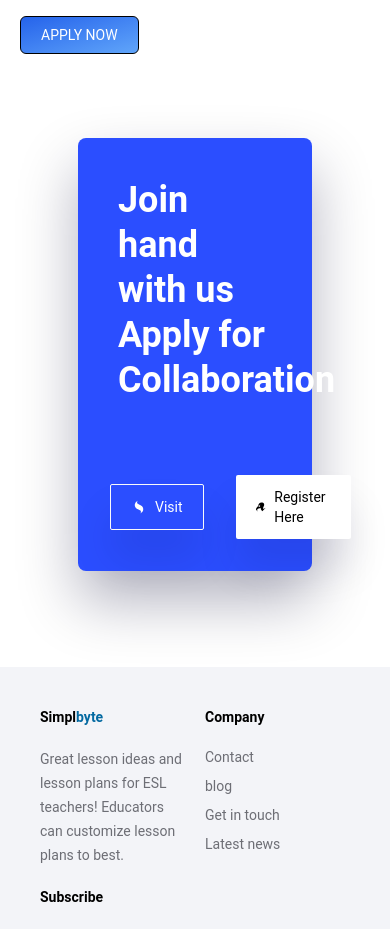
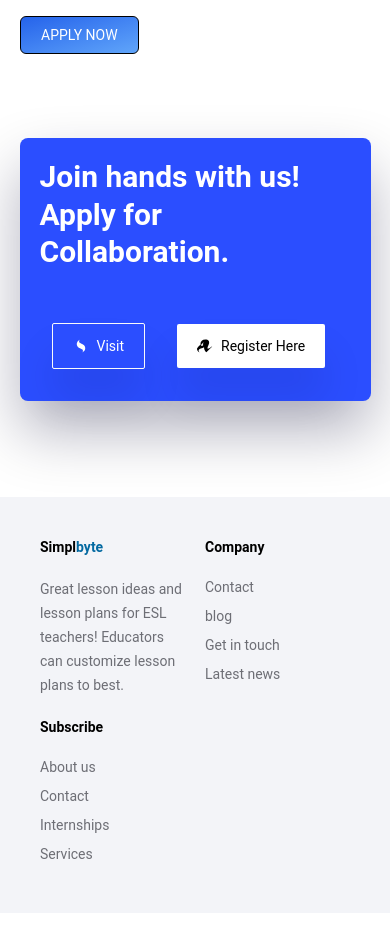
Before and after one commit to Rajpateriya/simplbyte, a React (Create React App) app: page /about in a window 390 px wide. Shown: the part 1880-2809 px from the top of the page. Built offline with nearby package versions, Linux system fonts and the light colour scheme.

Commit message:
responsiveness updation

```diff
--- a/src/components/common/Footer.jsx
+++ b/src/components/common/Footer.jsx
@@ -8,11 +8,11 @@ import { DiSenchatouch } from "react-icons/di";
 export const Footer = () => {
   return (
     <>
-      <section className='app w-3/5 m-auto rounded-lg shadow-shadow2 text-white flex md:flex-col bg-primary mt-16 relative z-10'>
-        <div className='left w-[60%] md:w-full p-10'>
-          <h1 className='text-4xl font-semibold leading-tight'>
+      <section className='app w-3/5 m-auto rounded-lg shadow-shadow2 text-white flex md:flex-col bg-primary mt-16 relative z-10 md:w-[90%]'>
+        <div className='left w-[60%] md:w-full p-5'>
+          <h1 className='text-3xl font-semibold leading-tight'>
 
-            Join hand with us <br /> Apply for Collaboration
+            Join hands with us!<br />Apply for Collaboration.
           </h1>
         </div>
         <div className='right w-[40%] md:w-full flex items-center px-5 rounded-r-lg rounded-bl-[500px] gap-8 bg-[#FF7C54] md:bg-transparent md:p-8'>
--- a/src/pages/Home.jsx
+++ b/src/pages/Home.jsx
@@ -26,7 +26,7 @@ export const Home = () => {
 export const HomeContent = () => {
   return (
     <>
-      <section className="bg-secondary py-10 h-[92vh] md:h-full">
+      <section className="bg-secondary py-10 h-[92vh] md:h-full md:px-3">
         <div className="container">
           <div className="flex items-center justify-center md:flex-col">
             <div className="left w-1/2 text-black md:w-full">
```
